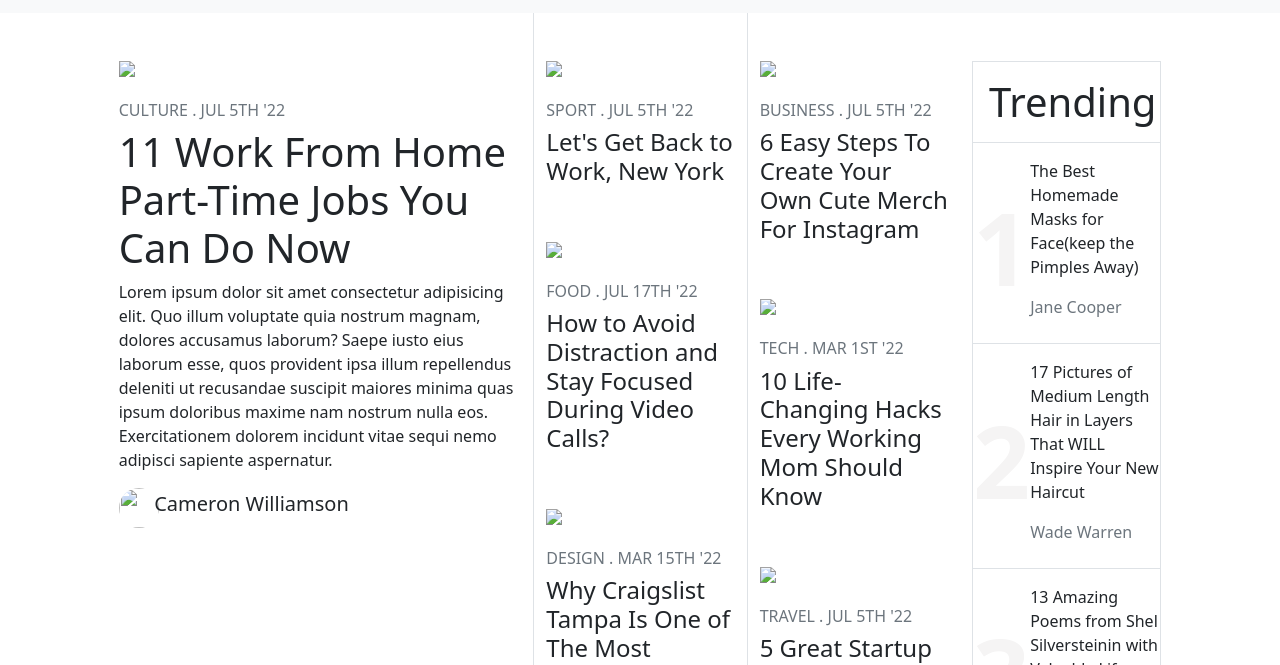
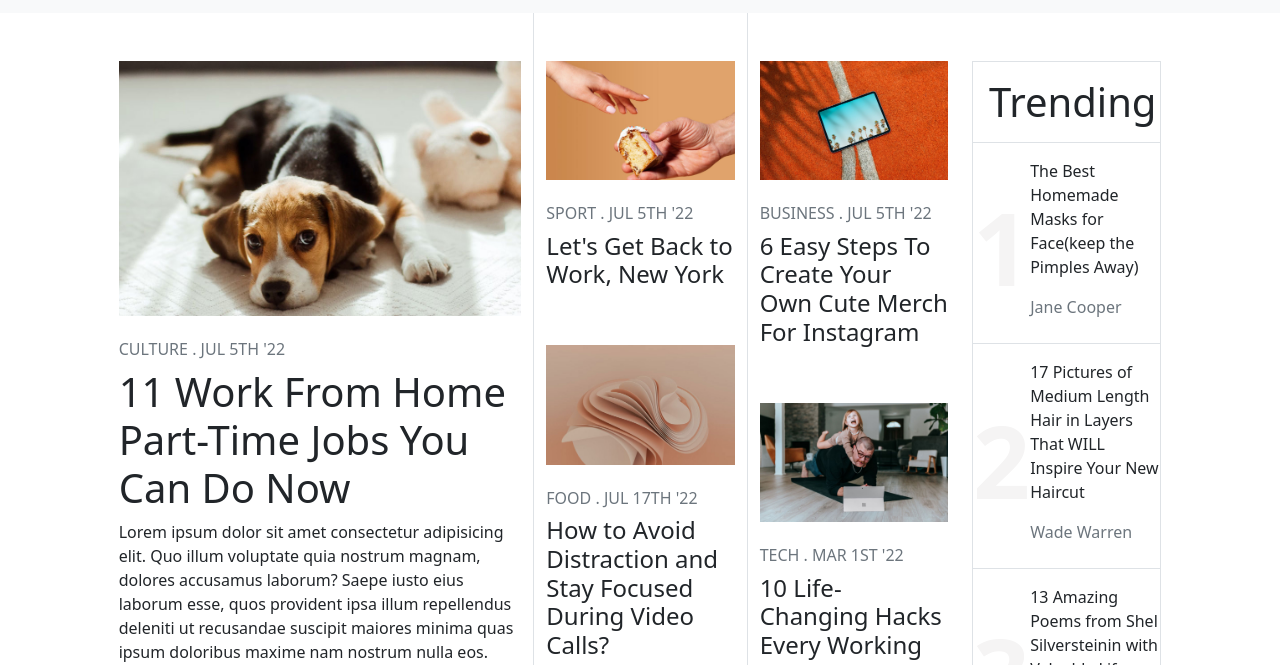
Before and after one commit to kameswaribojanki/TrainingAssignment, a plain HTML site: page Assignment-3(Bootstrap)/index.html in a window 1280 px wide. Shown: the part 75-740 px from the top of the page. Drawn offline with nearby package versions, Linux system fonts and the light colour scheme.

Commit message:
update paths

```diff
--- a/Assignment-3(Bootstrap)/index1.html
+++ b/Assignment-3(Bootstrap)/index.html
@@ -48,14 +48,14 @@
                     </div>
                     <div class="col-12 col-sm-4 col-md-4 col-lg-4">
                             <div>
-                                    <img src="1.png" class="img-fluid pt-5 pb-4">
+                                    <img src="Images/1.png" class="img-fluid pt-5 pb-4">
                                     <h6 class="text-secondary">CULTURE . JUL 5TH '22</h6>
                                     <h1 class="h1">11 Work From Home Part-Time Jobs You Can Do Now</h1>
                                     <p>Lorem ipsum dolor sit amet consectetur adipisicing elit. Quo illum voluptate quia nostrum magnam, dolores accusamus laborum? Saepe iusto eius laborum esse, quos provident ipsa illum repellendus deleniti ut recusandae suscipit maiores minima quas ipsum doloribus maxime nam nostrum nulla eos. Exercitationem dolorem incidunt vitae sequi nemo adipisci sapiente aspernatur.</p>
                                 </div>
                                 <div class="row">
                                 <div class="col-2 col-sm-1 col-md-1 col-lg-1">
-                                        <img src="2.jpg" class="rounded-circle" width="40" height="40">
+                                        <img src="Images/2.jpg" class="rounded-circle" width="40" height="40">
                                     </div>
                                     <div class="col-10 col-sm-11 col-md-11 col-lg-11 d-flex align-items-center">
                                         <h2 class="h5">Cameron Williamson</h2>
@@ -64,34 +64,34 @@
                     </div>
                     <div class="col-12 col-sm-2 col-md-2 col-lg-2 border-start">
                             <div>
-                                    <img src="3.png" class="img-fluid pt-5 pb-4">
+                                    <img src="Images/3.png" class="img-fluid pt-5 pb-4">
                                     <h6 class="text-secondary">SPORT . JUL 5TH '22</h6>
                                     <p class="h4">Let's Get Back to Work, New York</p>
                                 </div>
                                 <div>
-                                        <img src="4.jpg" class="img-fluid pt-5 pb-4">
+                                        <img src="Images/4.jpg" class="img-fluid pt-5 pb-4">
                                         <h6 class="text-secondary">FOOD . JUL 17TH '22</h6>
                                         <p class="h4">How to Avoid Distraction and Stay Focused During Video Calls?</p>
                                     </div>
                                     <div>
-                                            <img src="5.jpg" class="img-fluid pt-5 pb-4">
+                                            <img src="Images/5.jpg" class="img-fluid pt-5 pb-4">
                                             <h6 class="text-secondary">DESIGN . MAR 15TH '22</h6>
                                             <p class="h4">Why Craigslist Tampa Is One of The Most Interesting Places On the Web?</p>
                                         </div>
                     </div>
                     <div class="col-12 col-sm-2 col-md-2 col-lg-2 border-start">
                             <div>
-                                    <img src="6.png" class="img-fluid pt-5 pb-4">
+                                    <img src="Images/6.png" class="img-fluid pt-5 pb-4">
                                     <h6 class="text-secondary">BUSINESS . JUL 5TH '22</h6>
                                     <p class="h4">6 Easy Steps To Create Your Own Cute Merch For Instagram</p>
                                 </div>
                                 <div>
-                                        <img src="7.jpg" class="img-fluid pt-5 pb-4">
+                                        <img src="Images/7.jpg" class="img-fluid pt-5 pb-4">
                                         <h6 class="text-secondary">TECH . MAR 1ST '22</h6>
                                         <p class="h4">10 Life-Changing Hacks Every Working Mom Should Know</p>
                                     </div>
                                     <div>
-                                            <img src="8.jpg" class="img-fluid pt-5 pb-4">
+                                            <img src="Images/8.jpg" class="img-fluid pt-5 pb-4">
                                             <h6 class="text-secondary">TRAVEL . JUL 5TH '22</h6>
                                             <p class="h4">5 Great Startup Tips for Female Founders</p>
                                         </div>
@@ -189,7 +189,7 @@
                                     <div class="row">
                                         <div class="col-3">
                                             <div>
-                                                <img src="1.png" width="70" height="70">
+                                                <img src="Images/1.png" width="70" height="70">
                                             </div>
                                         </div>
                                         <div class="col-9">
@@ -202,7 +202,7 @@
                                     <div class="row pt-3">
                                         <div class="col-3">
                                             <div>
-                                                <img src="3.png" width="70" height="70">
+                                                <img src="Images/3.png" width="70" height="70">
                                             </div>
                                         </div>
                                         <div class="col-9">
@@ -215,7 +215,7 @@
                                     <div class="row pt-3">
                                         <div class="col-3">
                                             <div>
-                                                <img src="6.png" width="70" height="70">
+                                                <img src="Images/6.png" width="70" height="70">
                                             </div>
                                         </div>
                                         <div class="col-9">
@@ -228,7 +228,7 @@
                                     <div class="row pt-3">
                                         <div class="col-3">
                                             <div>
-                                                <img src="9.jpg" width="70" height="70">
+                                                <img src="Images/9.jpg" width="70" height="70">
                                             </div>
                                         </div>
                                         <div class="col-9">
```
